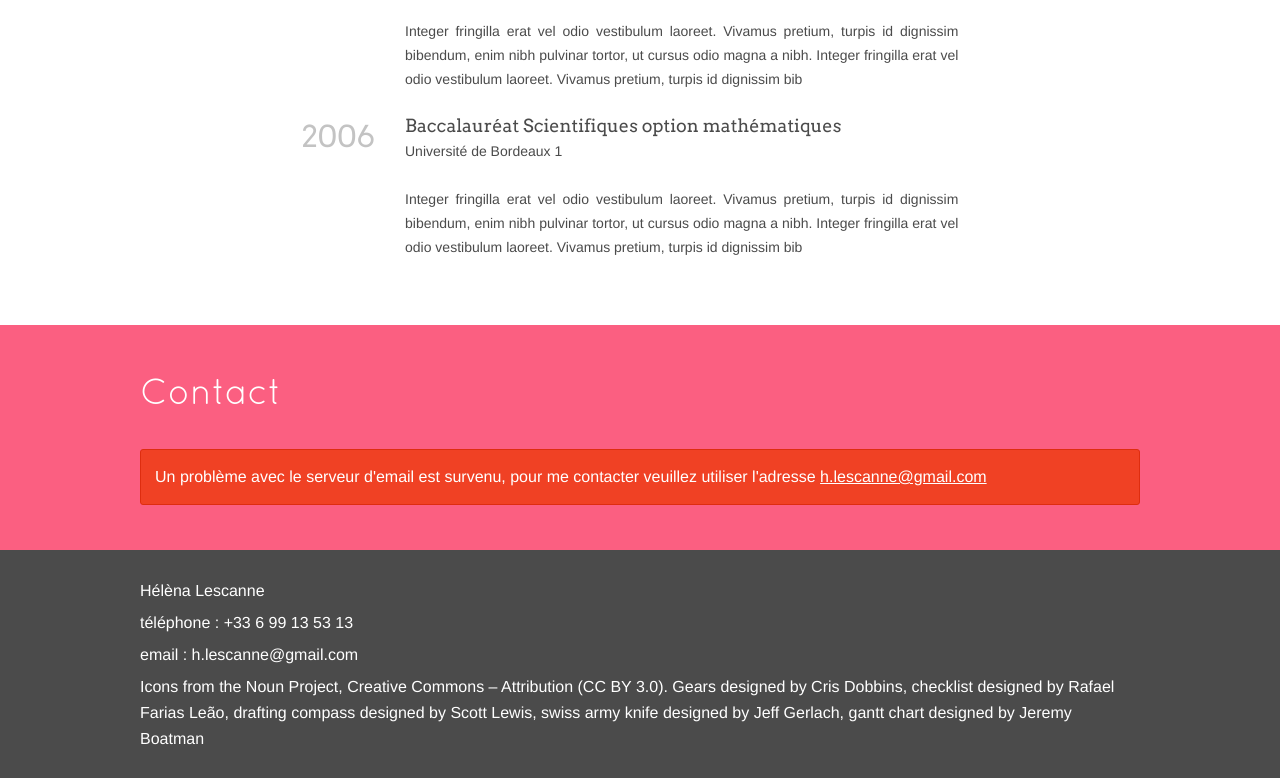
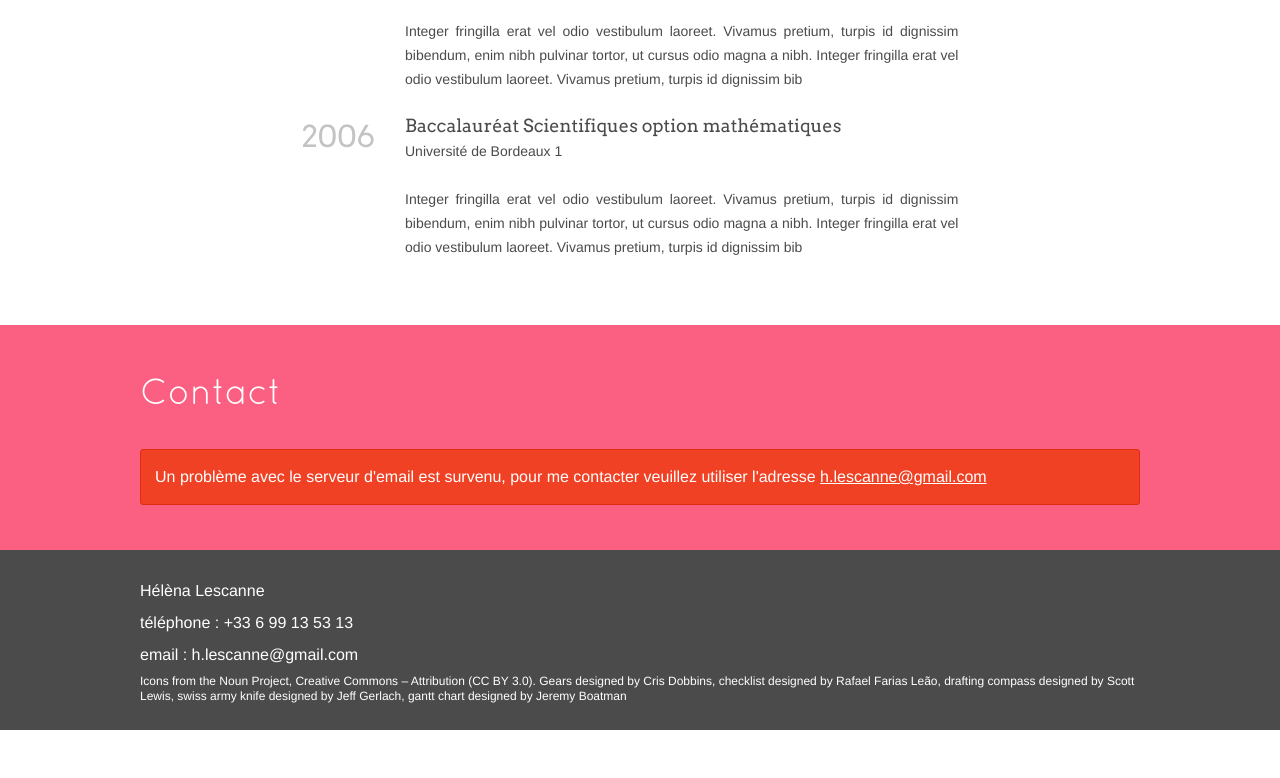
Before and after one commit to Lesclena/helena-lescanne.fr, a website: page index.html in a window 1280 px wide. Shown: the part 3642-4420 px from the top of the page. After the commit the page ends 4372 px from the top, so only its background shows below. Drawn offline with Linux system fonts and the light colour scheme; no server answers.

Commit message:
Tiny small li in footer

```diff
--- a/scss/_base.scss
+++ b/scss/_base.scss
@@ -381,5 +381,10 @@
   li {
     line-height: rem-calc(26px);
     margin: 0 0 rem-calc(6px);
+
+    &.small {
+      font-size: rem-calc(12px);
+      line-height: rem-calc(15px);
+    }
   }
 }
```
Also changed, not shown: css/main.css.
